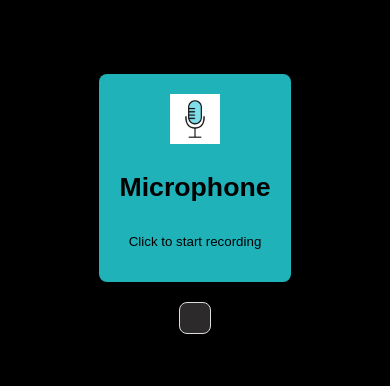
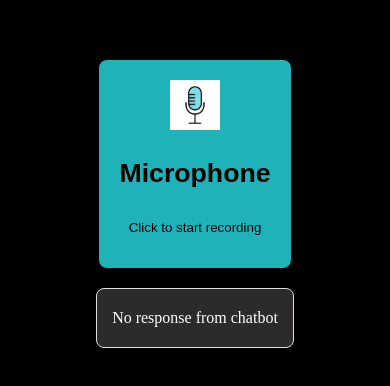
Before and after one commit to AlexGaledo/Dialecto-Frontend, a React (Vite) app in the folder frontend/: page / in a window 390 px wide. Shown: the part 226-612 px from the top of the page. Built offline with nearby package versions, Linux system fonts and the light colour scheme.

Commit message:
fix microphone

```diff
--- a/frontend/src/pages/Microphone.jsx
+++ b/frontend/src/pages/Microphone.jsx
@@ -25,7 +25,7 @@ export default function Microphone() {
                 setAudioText(recognizedText); // Update audio text state
 
                 // Send the recognized text to your backend (or process it here)
-                setResponse(`You said: ${recognizedText}`);
+                setResponse(data.chatbot_response);
 
                 try {
                     const API_URL = "https://dialecto-backend.onrender.com"; // Replace with your actual API URL
@@ -80,7 +80,7 @@ export default function Microphone() {
 
             <div className="chatbot_response">
                 {audioText && <p>Audio Text: {audioText}</p>}
-                {response && <p>{response}</p>}
+                {response ? <p>{response}</p> : <p>No response from chatbot</p>}
             </div>
         </div>
     );
```
